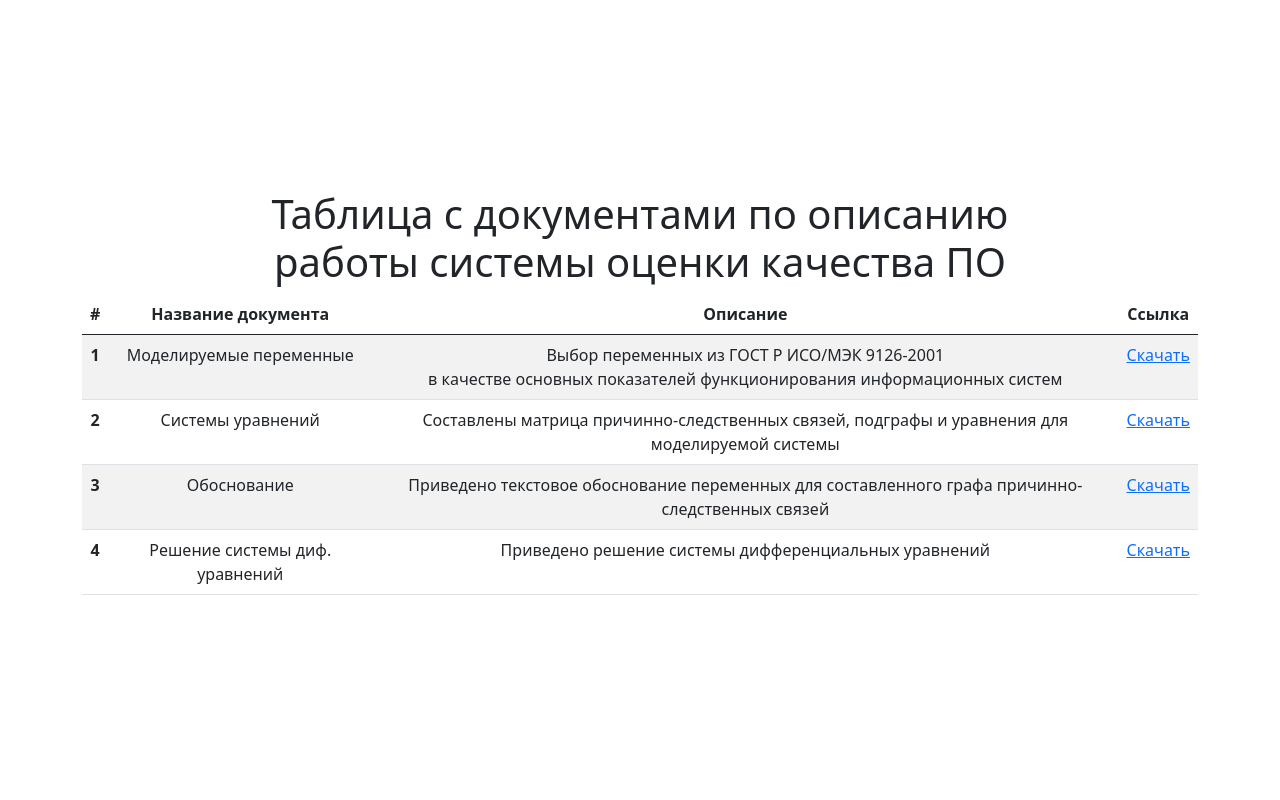
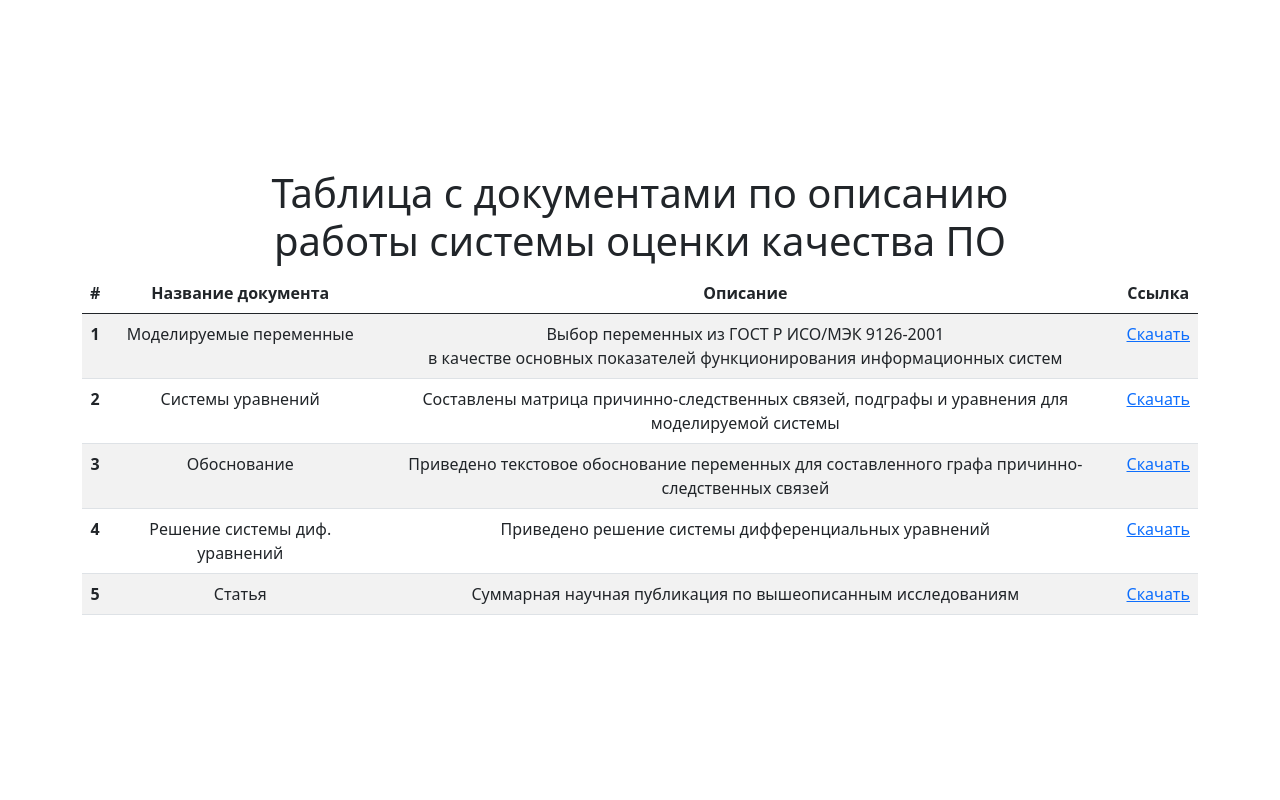
Before and after one commit to selutin99/software_quality_determinant, a Flask app: page /documents in a window 1280 px wide. Shown: the part 56-856 px from the top of the page. Run offline with Flask 2, Linux system fonts and the light colour scheme.

Commit message:
add article

```diff
--- a/app/templates/main/documents.html
+++ b/app/templates/main/documents.html
@@ -44,6 +44,12 @@
             <td>Приведено решение системы дифференциальных уравнений</td>
             <td><a href="{{ url_for('static', filename='documents/solving_system_equations.pdf') }}" target="_blank">Скачать</a></td>
         </tr>
+        <tr>
+            <th scope="row">5</th>
+            <td>Статья</td>
+            <td>Суммарная научная публикация по вышеописанным исследованиям</td>
+            <td><a href="{{ url_for('static', filename='documents/article.pdf') }}" target="_blank">Скачать</a></td>
+        </tr>
         </tbody>
     </table>
 {% endblock %}
```
Also changed, not shown: README.md, 1 other file.
